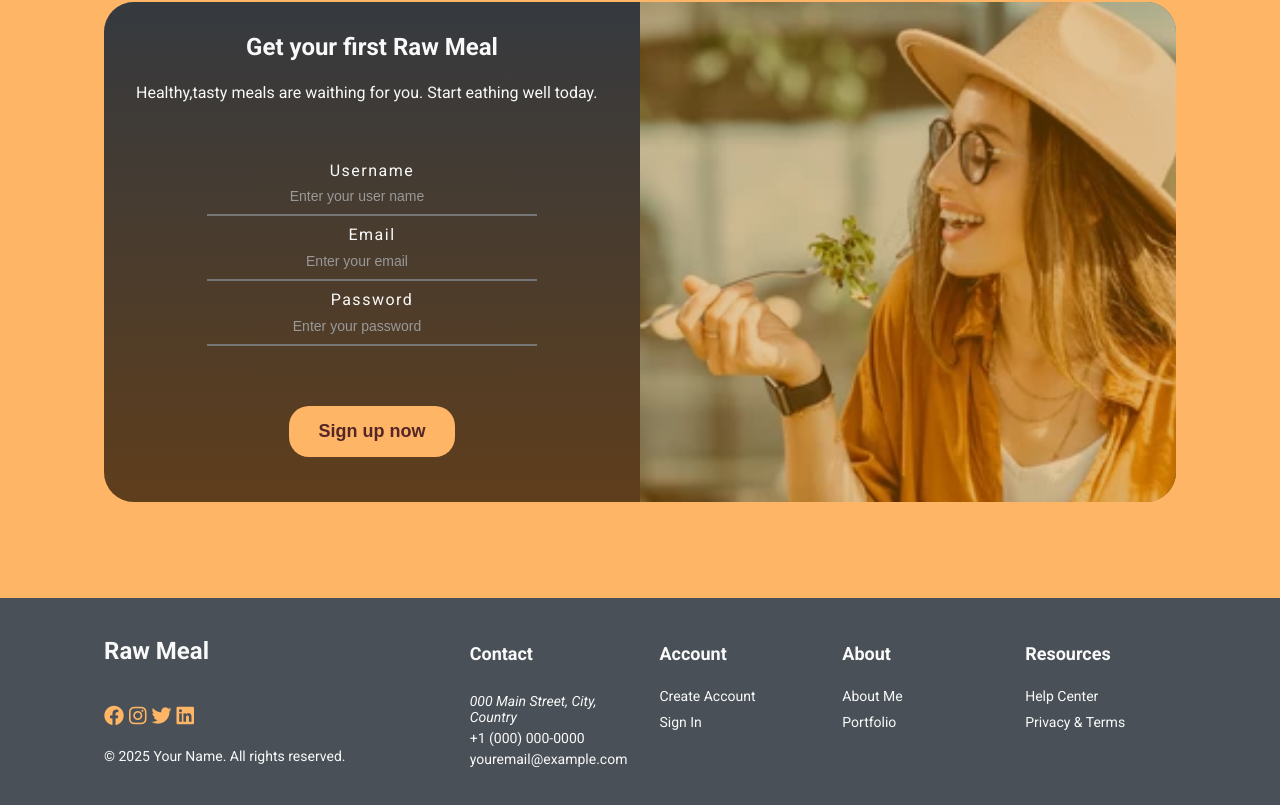
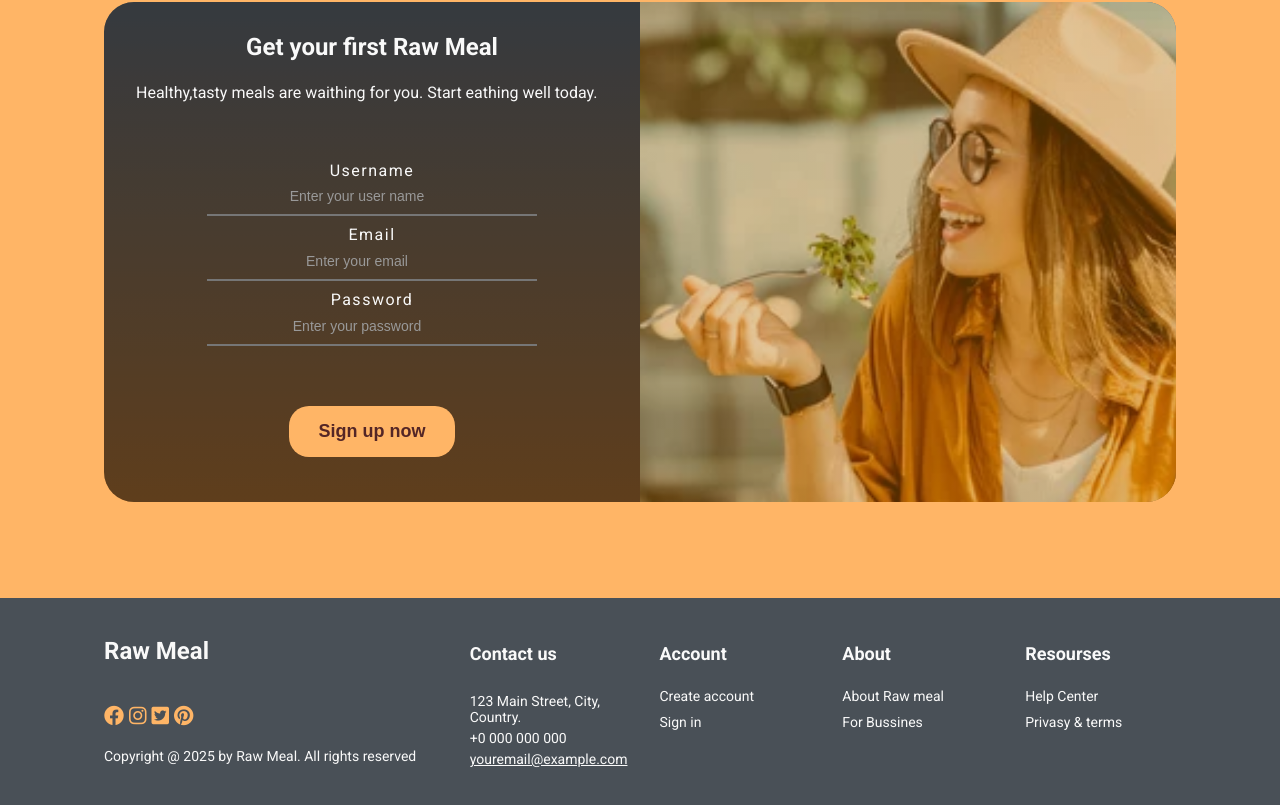
Before and after one commit to MowgliGit/website-for-raw-meals, a plain HTML site: page index.html in a window 1280 px wide. Shown: the part 3729-4534 px from the top of the page. Drawn offline with nearby package versions, Linux system fonts and the light colour scheme.

Commit message:
some changes

```diff
--- a/index.html
+++ b/index.html
@@ -529,61 +529,43 @@
           <div class="footer-icons">
             <i class="fa-brands fa-facebook"></i>
             <i class="fa-brands fa-instagram"></i>
-            <i class="fa-brands fa-twitter"></i>
-            <i class="fa-brands fa-linkedin"></i>
+            <i class="fa-brands fa-square-twitter"></i>
+            <i class="fa-brands fa-pinterest"></i>
           </div>
           <p class="copyrights">
-            &copy; <span class="year">2025</span> Your Name. All rights
-            reserved.
+            Copyright @ <span class="year">2027</span> by Raw Meal. All rights
+            reserved
           </p>
         </div>
-
         <div class="footer-contact">
-          <h4 class="heading-fourth">Contact</h4>
-          <address>000 Main Street, City, Country</address>
+          <h4 class="heading-fourth">Contact us</h4>
+          <p>123 Main Street, City, Country.</p>
           <p class="contact-inf">
-            <a href="tel:+10000000000" class="footer-item">+1 (000) 000-0000</a>
+            <span>+0 000 000 000</span>
           </p>
           <p class="contact-inf">
-            <a href="mailto:youremail@example.com" class="footer-item"
-              >youremail@example.com</a
-            >
+            <a href="malito:youremail@example.com"> youremail@example.com</a>
           </p>
         </div>
-
         <div class="footer-account">
           <h4 class="heading-fourth">Account</h4>
           <ul class="footer-list">
-            <li class="footer-item">
-              <a class="footer-link" href="#">Create Account</a>
-            </li>
-            <li class="footer-item">
-              <a class="footer-link" href="#">Sign In</a>
-            </li>
+            <li>Create account</li>
+            <li>Sign in</li>
           </ul>
         </div>
-
         <div class="footer-about">
           <h4 class="heading-fourth">About</h4>
           <ul class="footer-list">
-            <li class="footer-item">
-              <a class="footer-link" href="#">About Me</a>
-            </li>
-            <li class="footer-item">
-              <a class="footer-link" href="#">Portfolio</a>
-            </li>
+            <li>About Raw meal</li>
+            <li>For Bussines</li>
           </ul>
         </div>
-
-        <div class="footer-resources">
-          <h4 class="heading-fourth">Resources</h4>
+        <div class="footer-other">
+          <h4 class="heading-fourth">Resourses</h4>
           <ul class="footer-list">
-            <li class="footer-item">
-              <a class="footer-link" href="#">Help Center</a>
-            </li>
-            <li class="footer-item">
-              <a class="footer-link" href="#">Privacy & Terms</a>
-            </li>
+            <li>Help Center</li>
+            <li>Privasy & terms</li>
           </ul>
         </div>
       </footer>
```
